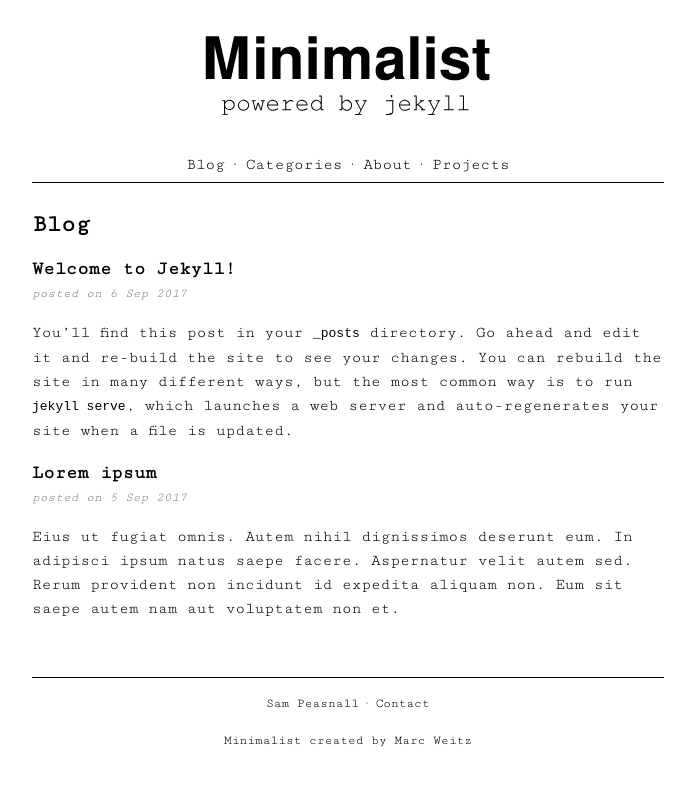
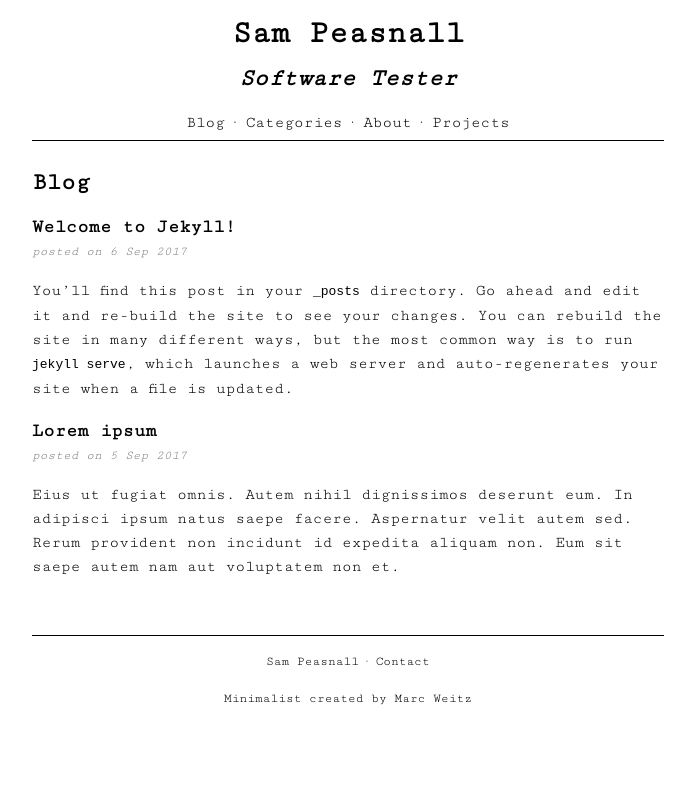
Before and after one commit to sampeas/sampeas.github.io, a Jekyll site: the page built from index.md, in a window 1280 px wide. Shown: the top 786 px of the page, without its empty margins (292-983 px from the left). Built offline with Jekyll 4.4.1, drawn with Linux system fonts in a browser that asks for light colours.

Commit message:
Update logo.html
changed from logo to text

```diff
--- a/_includes/logo.html
+++ b/_includes/logo.html
@@ -1,5 +1,6 @@
 <div id="logo">
-  <a href="{{site.url}}{{site.baseurl}}/">
-    <img src="{{site.url}}{{site.baseurl}}/assets/images/logo.svg" alt="Logo"></img>
-  </a>
+  <a href="{{site.url}}{{site.baseurl}}/"><h1>Sam Peasnall</h1></a>
+  <h2><em>Software Tester</em></h2>
+    <!--<img src="{{site.url}}{{site.baseurl}}/assets/images/logo.svg" alt="Logo"></img>
+  </a>-->
 </div>
```
